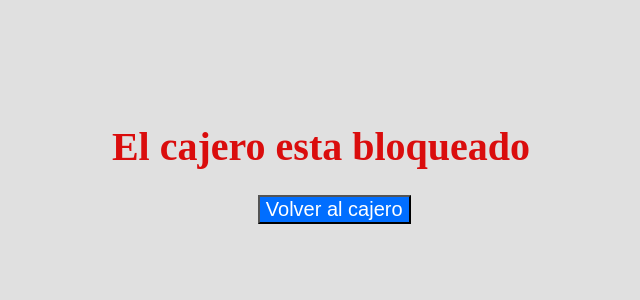
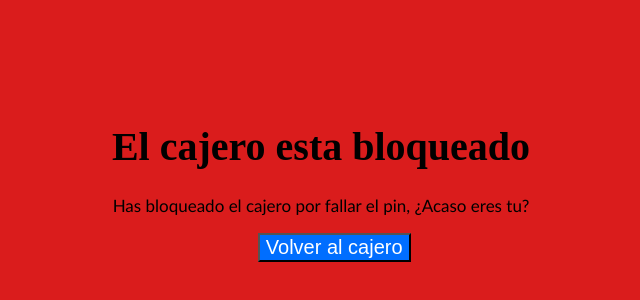
Before and after one commit to Joasan11/Examen2-DIW_DWEC, a plain HTML site: page templates/cajeroBloqueado.html in a window 1280 px wide. Shown: the part 138-438 px from the top of the page, without its empty margins (319-959 px from the left). Drawn offline with Linux system fonts and the light colour scheme.

Commit message:
Cambiamos un poco el cajerobloqueado

```diff
--- a/styles/cajeroBloqueado.css
+++ b/styles/cajeroBloqueado.css
@@ -1,7 +1,7 @@
 /*Cajero Bloqueado*/
 /*Estilos generales*/
 body{
-    background-color: #e0e0e0;
+    background-color: rgb(218, 28, 28);
     align-items: center;
     align-content: center;
 }
@@ -10,7 +10,6 @@ body{
 h1{
     text-align: center;
     font-size: 40px;
-    color: #da0d0d;
     margin-bottom: 25px;
     margin-top: 20%;
 }
@@ -27,5 +26,10 @@ button{
 button:hover{
     background-color: #363668;
     color: white;
+}
 
+p{
+    font-family: 'Gill Sans', 'Gill Sans MT', Calibri, 'Trebuchet MS', sans-serif;
+    font-size: 17px;
+    text-align: center;
 }
--- a/templates/cajeroBloqueado.html
+++ b/templates/cajeroBloqueado.html
@@ -8,6 +8,7 @@
 </head>
 <body>
     <h1>El cajero esta bloqueado</h1>
+    <p>Has bloqueado el cajero por fallar el pin, ¿Acaso eres tu?</p>
     <a href="../index.html"><button>Volver al cajero</button></a>
 </body>
 </html>
```
